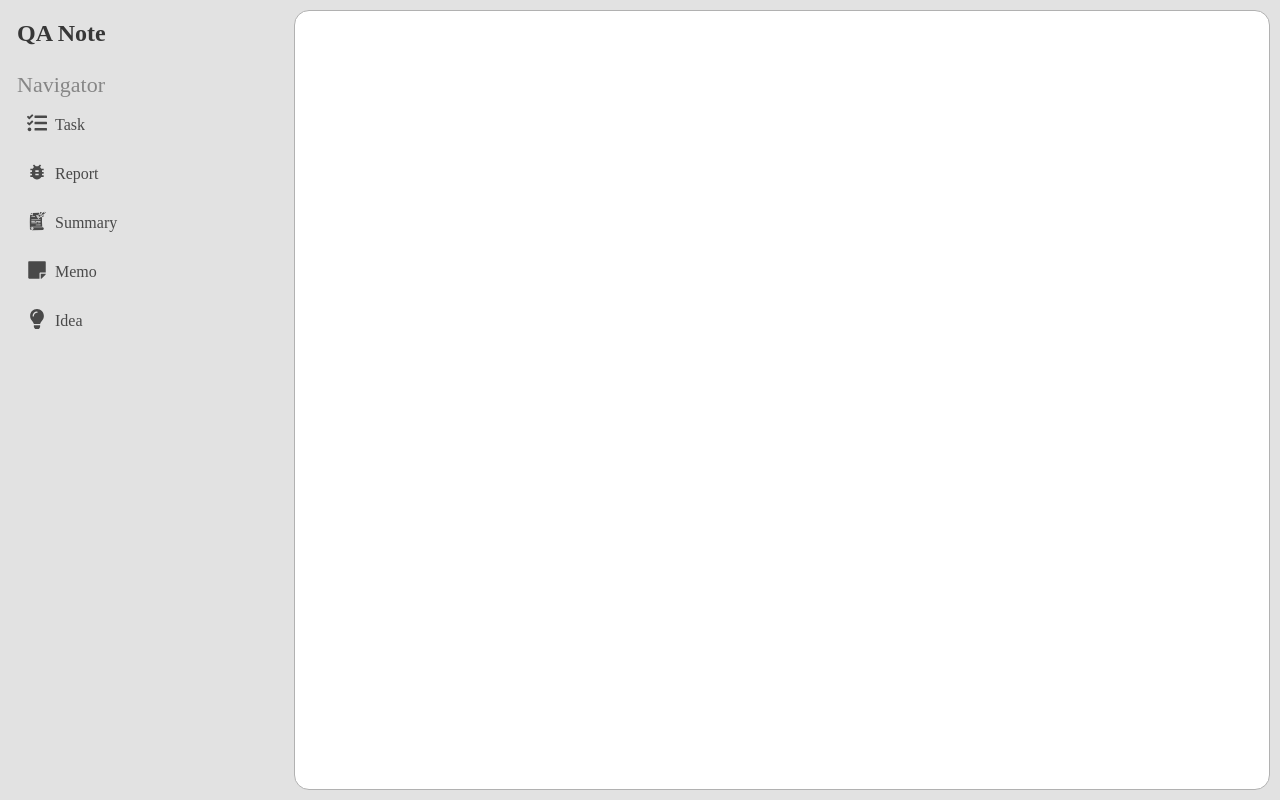
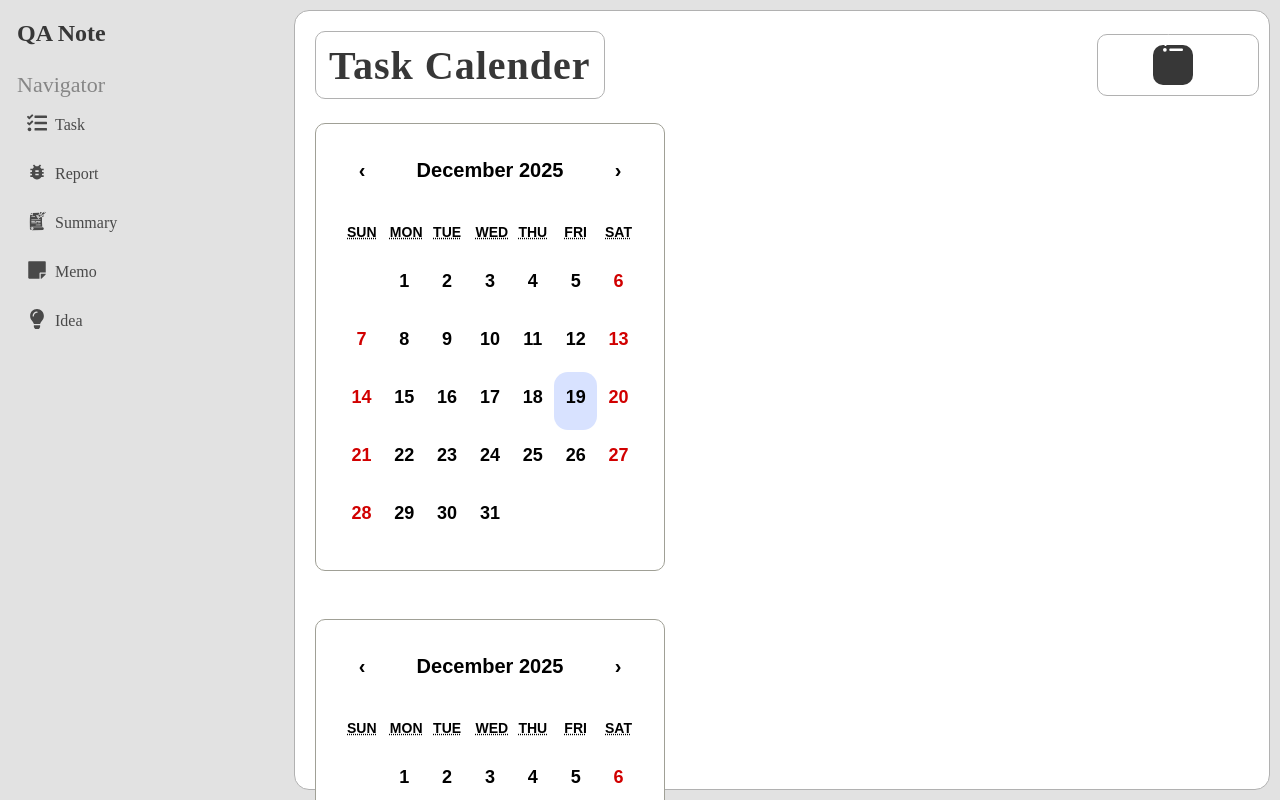
Before and after one commit to Idooru/qa_note_web, a React (Vite) app: page /task/calender in a window 1280 px wide. Shown: the top 800 px of the page. Built offline with nearby package versions, Linux system fonts and the light colour scheme.

Commit message:
add calender

```diff
--- a/package.json
+++ b/package.json
@@ -13,6 +13,7 @@
     "@hello-pangea/dnd": "^18.0.1",
     "prettier": "^3.7.4",
     "react": "^19.2.0",
+    "react-calendar": "^6.0.0",
     "react-dom": "^19.2.0",
     "react-icons": "^5.5.0",
     "react-router-dom": "^7.11.0",
--- a/src/app/Main.tsx
+++ b/src/app/Main.tsx
@@ -8,6 +8,7 @@ import Summary from "../pages/Summary/Summary";
 import Memo from "../pages/Memo/Memo";
 import Idea from "../pages/Idea/Idea";
 import CreateTaskPage from "../pages/TaskPage/create_task_page/CreateTaskPage";
+import ShowTaskCalenderPage from "../pages/TaskPage/show_task_calender_page/ShowTaskCalenderPage.tsx";
 
 const Main = () => {
   return (
@@ -18,6 +19,7 @@ const Main = () => {
           <Route path="/" element={<Navigate to="/task" replace />} />
           <Route path="/task" element={<TaskPage />}>
             <Route path="create-task" element={<CreateTaskPage />} />
+            <Route path="calender" element={<ShowTaskCalenderPage />} />
           </Route>
           <Route path="/report" element={<Report />} />
           <Route path="/summary" element={<Summary />} />
--- a/src/components/common/button/Button.module.css
+++ b/src/components/common/button/Button.module.css
@@ -16,8 +16,5 @@
   transform: translate(-50%, -50%);
   font-size: 20px;
   line-height: 1;
+  color: white;
 }
-
-.button_text {
-  flex: auto;
-}
--- a/src/components/common/button/Button.tsx
+++ b/src/components/common/button/Button.tsx
@@ -12,7 +12,10 @@ interface ButtonProps {
 
 const Button: FC<ButtonProps> = ({ className, title, onClick, icon: Icon }) => {
   return (
-    <button className={`${style.button} ${className}`} onClick={onClick}>
+    <button
+      className={`${style.button} ${className} line_none`}
+      onClick={onClick}
+    >
       <span className={style.button_icon_area}>
         <span className={`${style.button_icon}`}>{Icon && <Icon />}</span>
       </span>
--- a/src/components/common/page_title/PageTitle.module.css
+++ b/src/components/common/page_title/PageTitle.module.css
@@ -1,14 +1,16 @@
 .title {
-  padding: 10px;
+  padding: 13px;
   display: flex;
   align-items: center;
   height: 40px;
-  font-size: 17px;
+  font-size: 20px;
   border-radius: 10px;
+  letter-spacing: 1px;
 }
 
 .today_date {
   font-size: 14px;
   margin-left: 10px;
   transform: translateY(2px);
+  letter-spacing: 0;
 }
--- a/src/components/common/page_title/PageTitle.tsx
+++ b/src/components/common/page_title/PageTitle.tsx
@@ -5,19 +5,22 @@ import style from "./PageTitle.module.css";
 
 interface PageTitleProps {
   title: string;
+  showToday: boolean;
 }
 
-const PageTitle: FC<PageTitleProps> = ({ title }) => {
+const PageTitle: FC<PageTitleProps> = ({ title, showToday }) => {
   const today = useToday();
 
   return (
     <div className={`${style.title} main_border`}>
       <h1 className="main_text_color">{title}</h1>
-      <div
-        className={`${style.today_date} sub_text_color`}
-      >{`${today.toLocaleDateString()} ${today.toLocaleDateString("ko-KR", {
-        weekday: "short",
-      })}`}</div>
+      {showToday && (
+        <div
+          className={`${style.today_date} sub_text_color`}
+        >{`${today.toLocaleDateString()} ${today.toLocaleDateString("ko-KR", {
+          weekday: "short",
+        })}`}</div>
+      )}
     </div>
   );
 };
--- a/src/data/task_data.ts
+++ b/src/data/task_data.ts
@@ -93,4 +93,69 @@ export const tasks: Task[] = [
     startDate: new Date().toLocaleTimeString(),
     complete: false,
   },
+  {
+    id: uuidv4(),
+    seq: 9,
+    title: "Weekly meeting Agenda",
+    type: "update",
+    startDate: new Date().toLocaleTimeString(),
+    complete: false,
+  },
+  {
+    id: uuidv4(),
+    seq: 10,
+    title: "견적서 작성, 전송 관련 테스트 케이스 작성",
+    type: "test case",
+    startDate: new Date().toLocaleTimeString(),
+    complete: false,
+  },
+  {
+    id: uuidv4(),
+    seq: 11,
+    title: "app beta 회원가입 되는지 확인",
+    type: "regression test",
+    startDate: new Date().toLocaleTimeString(),
+    complete: false,
+  },
+  {
+    id: uuidv4(),
+    seq: 12,
+    title: "상담 예약 부터 결제, 리뷰 작성까지 버그 확인",
+    type: "regression test",
+    startDate: new Date().toLocaleTimeString(),
+    complete: false,
+  },
+  {
+    id: uuidv4(),
+    seq: 13,
+    title: "작성한 테스트 케이스 google docs 업데이트",
+    type: "update",
+    startDate: new Date().toLocaleTimeString(),
+    complete: false,
+  },
+  {
+    id: uuidv4(),
+    seq: 14,
+    title: "수술 일정 제안 날짜 중복되는 버그 리포트",
+    type: "report",
+    startDate: new Date().toLocaleTimeString(),
+    complete: false,
+  },
+  {
+    id: uuidv4(),
+    seq: 15,
+    title:
+      "이번주 qa 업무 내용 google docs로 작성 후 도윤님께 공유 (퇴근전까지)",
+    type: "update",
+    startDate: new Date().toLocaleTimeString(),
+    complete: false,
+  },
+  {
+    id: uuidv4(),
+    seq: 16,
+    title: "jira board complete => done",
+    type: "jira done",
+    startDate: new Date().toLocaleTimeString(),
+    complete: false,
+  },
 ];
--- a/src/pages/TaskPage/TaskPage.module.css
+++ b/src/pages/TaskPage/TaskPage.module.css
@@ -5,19 +5,21 @@
 }
 
 .button {
-  border: 1px solid rgb(132, 132, 132);
   border-radius: 10px;
   margin-right: 10px;
-  background-color: rgb(240, 240, 240);
+  background-color: #373737;
 }
 
-.go_back {
-  width: 40px;
-  height: 40px;
+.button_area {
+  width: 160px;
+  display: flex;
+  justify-content: space-around;
+  padding: 10px 0;
+  border-radius: 10px;
 }
 
-.create_task {
-  width: 130px;
+.button_icon {
+  width: 40px;
   height: 40px;
 }
 
--- a/src/pages/TaskPage/TaskPage.tsx
+++ b/src/pages/TaskPage/TaskPage.tsx
@@ -1,52 +1,81 @@
 import { type FC } from "react";
-import { useNavigate, useOutlet } from "react-router-dom";
-import { IoMdCreate } from "react-icons/io";
 import { IoMdClose } from "react-icons/io";
+import { SlCalender } from "react-icons/sl";
+import { FaPencil } from "react-icons/fa6";
+import { FaListCheck } from "react-icons/fa6";
 import "../common/page.css";
 import "../../app/index.css";
 import PageTitle from "../../components/common/page_title/PageTitle";
 import Button from "../../components/common/button/Button";
 import style from "./TaskPage.module.css";
 import TaskList from "../../components/task/task_list/TaskList";
+import ShowTaskCalenderPage from "./show_task_calender_page/ShowTaskCalenderPage.tsx";
+import { Outlet, useMatch, useNavigate, useOutlet } from "react-router-dom";
 
 const TaskPage: FC = () => {
   const navigate = useNavigate();
   const outlet = useOutlet();
+  const isCreateTask = useMatch("/task/create-task");
+  const isCalendar = useMatch("/task/calender");
 
   return (
-    <div>
     <div className="page">
       <header className={style.task_page_header}>
-          <PageTitle title="Task Page" />
-          {outlet ? (
+        <PageTitle
+          title={isCalendar ? "Task Calender" : "Task Dashboard"}
+          showToday={!isCalendar}
+        />
+        <div className={`${style.button_area} main_border`}>
+          {/* 왼쪽 버튼 */}
+          {isCalendar ? (
             <Button
-              icon={IoMdClose}
-              className={`${style.go_back} ${style.button}`}
+              icon={FaListCheck}
+              className={`${style.button_icon} ${style.button}`}
               onClick={() => navigate("..")}
             />
           ) : (
             <Button
-              icon={IoMdCreate}
-              className={`${style.create_task} ${style.button}`}
-              onClick={() => navigate("create-task")}
-              title="Create Task"
+              icon={SlCalender}
+              className={`${style.button_icon} ${style.button}`}
+              onClick={() => navigate("calender")}
             />
           )}
+
+          {/* 오른쪽 버튼 */}
+          {!isCalendar &&
+            (isCreateTask ? (
+              <Button
+                icon={IoMdClose}
+                className={`${style.button_icon} ${style.button}`}
+                onClick={() => navigate("..")}
+              />
+            ) : (
+              <Button
+                icon={FaPencil}
+                className={`${style.button_icon} ${style.button}`}
+                onClick={() => navigate("create-task")}
+              />
+            ))}
+        </div>
       </header>
 
-        {outlet ? (
+      {isCalendar && <ShowTaskCalenderPage />}
+
+      {/* create-task 전용 레이아웃 */}
+      {isCreateTask ? (
         <main className={style.task_page_body}>
           <section className={style.left}>
             <TaskList />
           </section>
           <section className={style.right}>{outlet}</section>
         </main>
-        ) : (
+      ) : !isCalendar ? (
+        /* 기본 task 페이지 */
         <main>
           <TaskList />
         </main>
-        )}
-      </div>
+      ) : null}
+      <Outlet />
     </div>
   );
 };
--- /dev/null
+++ b/src/pages/TaskPage/show_task_calender_page/ShowTaskCalenderPage.module.css
@@ -0,0 +1,111 @@
+/* 최상단 컨테이너 */
+.calender_top {
+  padding: 24px 0;
+  box-sizing: border-box;
+}
+
+/* 캘린더 자체 */
+.task_calendar {
+  width: 100%;
+  height: 100%;
+  border: none;
+  border-radius: 10px;
+  padding: 24px;
+  background: #fff;
+  font-family: "Inter", "Pretendard", sans-serif;
+}
+
+/* ===== Header ===== */
+.task_calendar :global(.react-calendar__navigation) {
+  margin-bottom: 24px;
+}
+
+.task_calendar :global(.react-calendar__navigation button) {
+  font-size: 20px;
+  font-weight: 600;
+}
+
+/* ===== 요일 ===== */
+.task_calendar :global(.react-calendar__month-view__weekdays) {
+  font-size: 14px;
+  margin-bottom: 8px;
+}
+
+/* ===== 날짜 영역 ===== */
+.task_calendar :global(.react-calendar__month-view__days) {
+  height: calc(100% - 120px); /* header + weekday 제외 */
+}
+
+/* 날짜 타일 */
+.task_calendar :global(.react-calendar__tile) {
+  height: 100%;
+  font-size: 18px;
+  border-radius: 12px;
+  padding: 12px 0;
+}
+
+/* 오늘 */
+.task_calendar :global(.react-calendar__tile--now) {
+  background: #d8e2ff;
+  font-weight: 700;
+}
+
+/* 선택된 날짜 */
+.task_calendar :global(.react-calendar__tile--active) {
+  background: #4f46e5;
+  color: white;
+}
+
+/* 날짜 타일 레이아웃 */
+.task_calendar :global(.react-calendar__tile) {
+  display: flex;
+  flex-direction: column;
+  align-items: center;
+  justify-content: flex-start;
+  padding: 8px 4px;
+}
+
+/* 날짜 숫자 */
+.task_calendar :global(.react-calendar__tile abbr) {
+  font-size: 18px;
+  font-weight: 600;
+  margin-bottom: 4px;
+}
+
+/* Task 개수 영역 */
+.task_count_area {
+  margin-top: auto;
+  font-size: 12px;
+  font-weight: 500;
+  color: #4f46e5;
+  background: #eef2ff;
+  padding: 2px 6px;
+  border-radius: 999px;
+}
+
+.task_calendar :global(.react-calendar__tile:enabled:hover) {
+  background: #f3f4f6;
+}
+
+.task_calendar :global(.react-calendar__tile) {
+  display: flex;
+  flex-direction: column;
+  align-items: center;
+  justify-content: flex-start;
+
+  padding: 16px 12px; /* ← 여기 */
+  border-radius: 14px;
+  font-size: 18px;
+}
+/* 날짜 숫자 */
+.task_calendar :global(.react-calendar__tile abbr) {
+  margin-bottom: 8px;
+  font-weight: 600;
+}
+
+/* Task 개수 영역 */
+.task_count_area {
+  margin-top: auto; /* 아래쪽 고정 */
+  margin-bottom: 4px; /* 바닥에서 살짝 띄우기 */
+  padding: 4px 8px;
+}
--- /dev/null
+++ b/src/pages/TaskPage/show_task_calender_page/ShowTaskCalenderPage.tsx
@@ -0,0 +1,21 @@
+import type { FC } from "react";
+import style from "./ShowTaskCalenderPage.module.css";
+import Calendar from "react-calendar";
+import "react-calendar/dist/Calendar.css";
+
+const ShowTaskCalenderPage: FC = () => {
+  return (
+    <div className={style.calender_top}>
+      <Calendar
+        locale="en-US"
+        calendarType="gregory"
+        showNeighboringMonth={false}
+        next2Label={null}
+        prev2Label={null}
+        className={style.task_calendar}
+      />
+    </div>
+  );
+};
+
+export default ShowTaskCalenderPage;
```
Also changed, not shown: 1 other file (tests, documents, lock files or other folders). Lines whose indentation alone changed are shown as unchanged.
